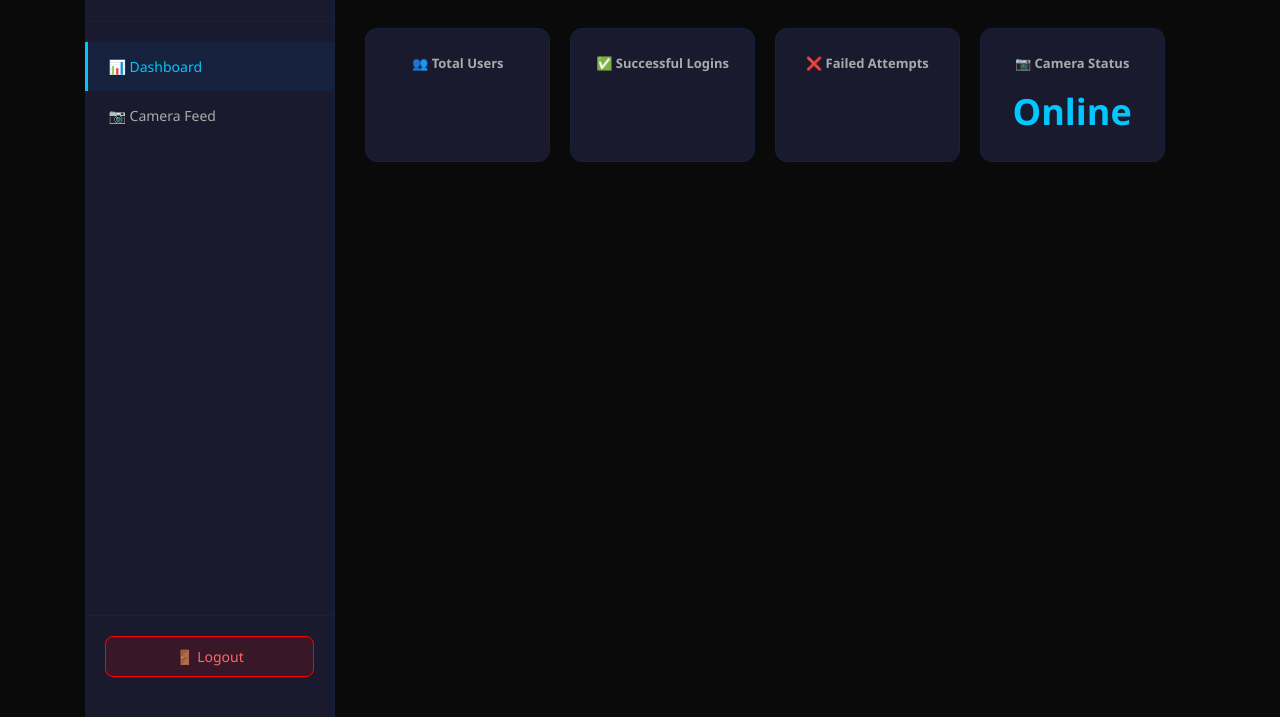
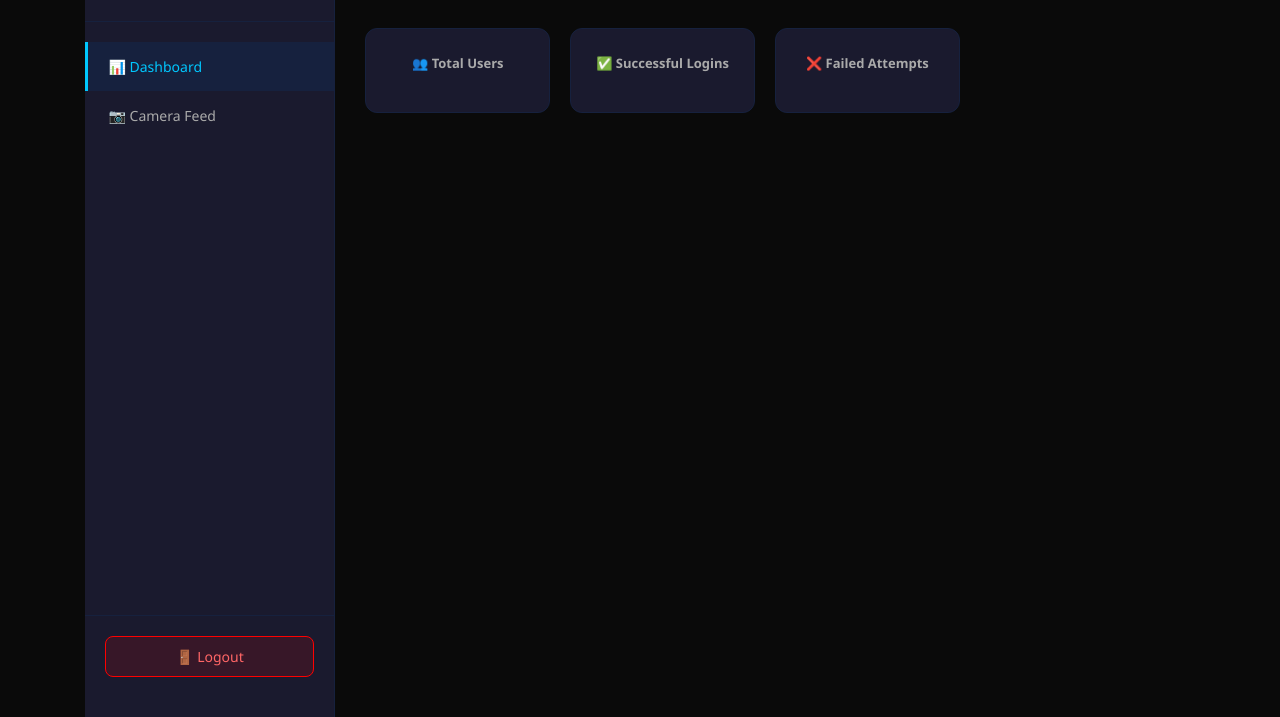
Before and after one commit to quar7z/GROUP-3-CNS-Final-Project, a Flask app: template templates/dashboard.html in a window 1280 px wide. Shown: the part 83-800 px from the top of the page. Run offline with Flask 3, Linux system fonts and the light colour scheme; the template is opened without the code that fills it, so the values that code supplies are empty.

Commit message:
Updated dashboard.html

```diff
--- a/templates/dashboard.html
+++ b/templates/dashboard.html
@@ -55,10 +55,6 @@
                 <h3>❌ Failed Attempts</h3>
                 <p class="stat-number">{{ failed_count }}</p>  <!-- Real count from database -->
             </div>
-            <div class="stat-card">
-                <h3>📷 Camera Status</h3>
-                <p class="stat-number">Online</p>  <!-- Will connect to camera later -->
-            </div>
         </div>
 
         </div>
```
